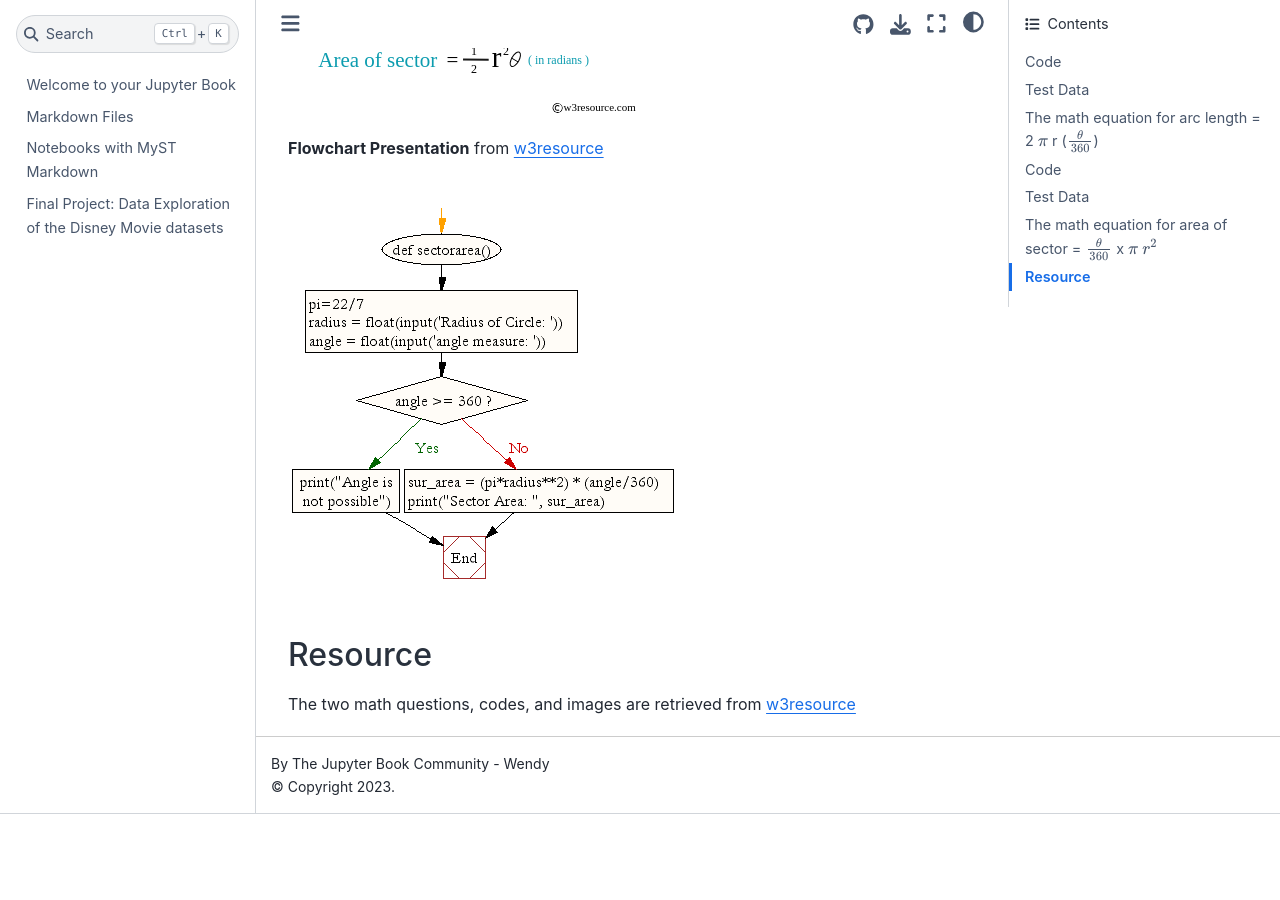
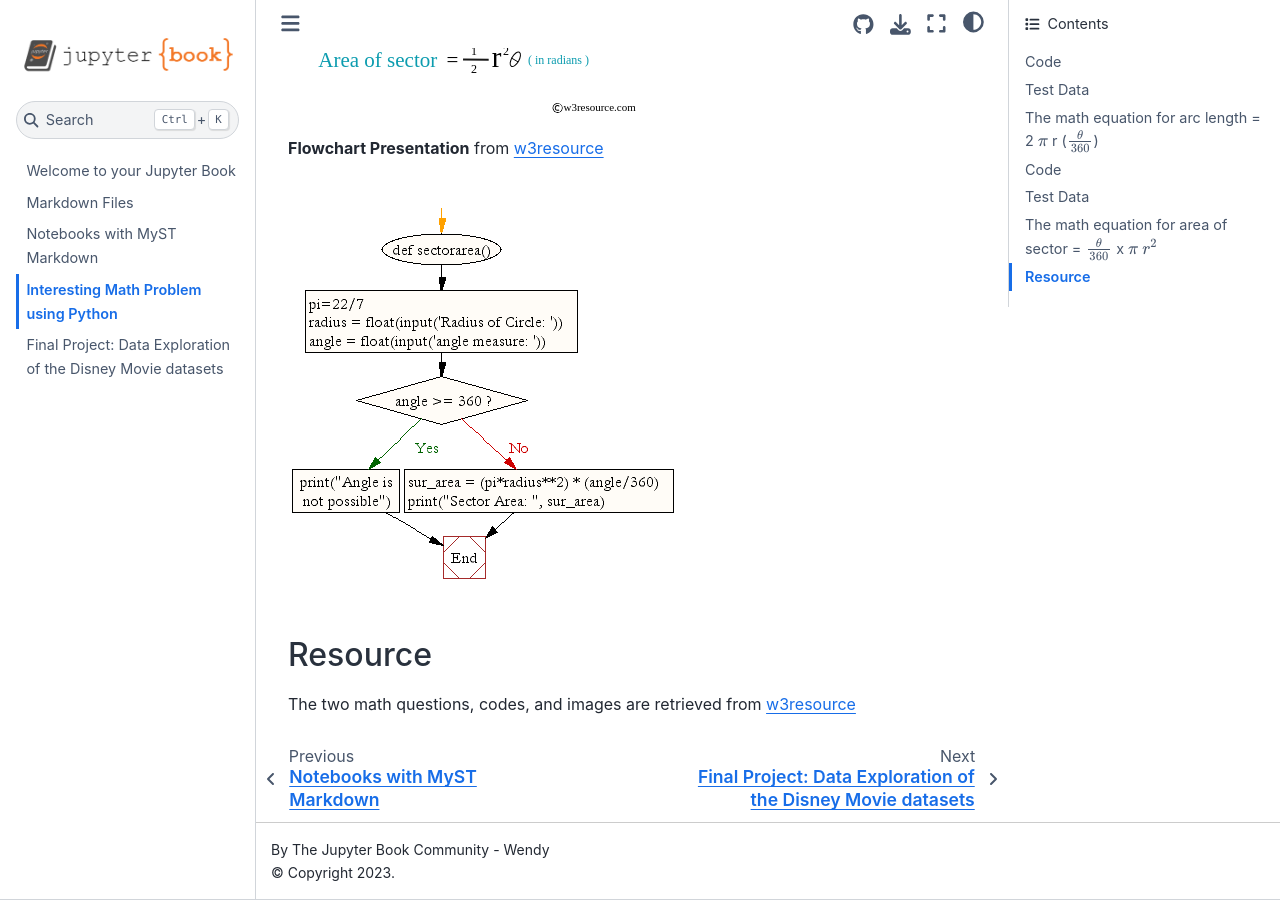
Before and after one commit to yangtzunon/assignment8, a Jupyter Book: the page built from interesting_math_problem.ipynb, in a window 1280 px wide and 900 px high, scrolled down 4608 px. Built offline with Jupyter Book 1.0.4 settings and Sphinx 7.4.7 and the Sphinx Book theme 1.1.4, drawn with Linux system fonts in a browser that asks for light colours; pages that are not in the unit, such as notebooks, are missing from menus; before the commit the page ends 5422 px from its top, so only the background shows below that.

```diff
--- a/_toc.yml
+++ b/_toc.yml
@@ -5,6 +5,6 @@ format: jb-book
 root: intro
 chapters:
 - file: markdown
-- file: notebooks
 - file: markdown-notebooks
+- file: interesting_math_problem
 - file: data_exploration_project
```
Also changed, not shown: images/points.png (added), images/square.png (added).
